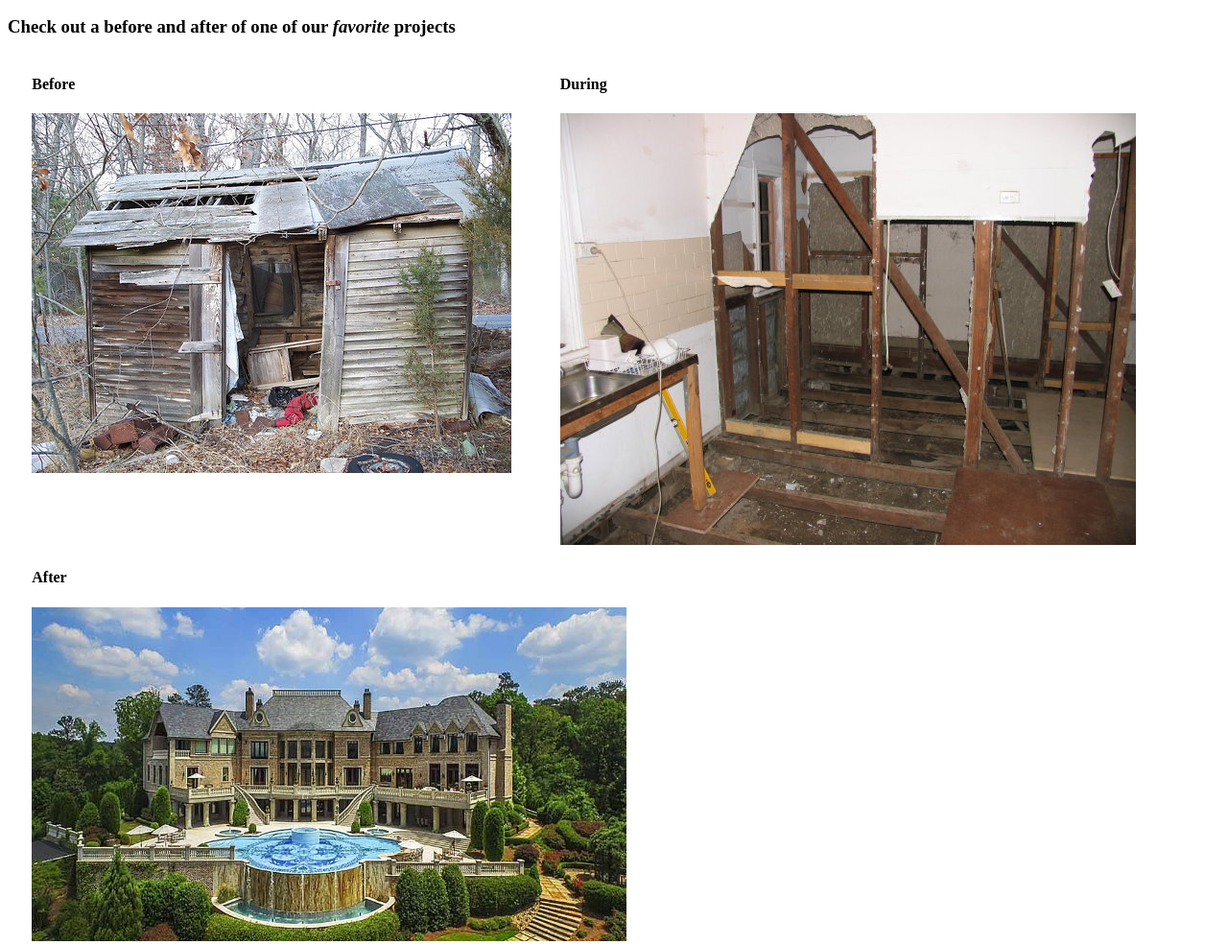
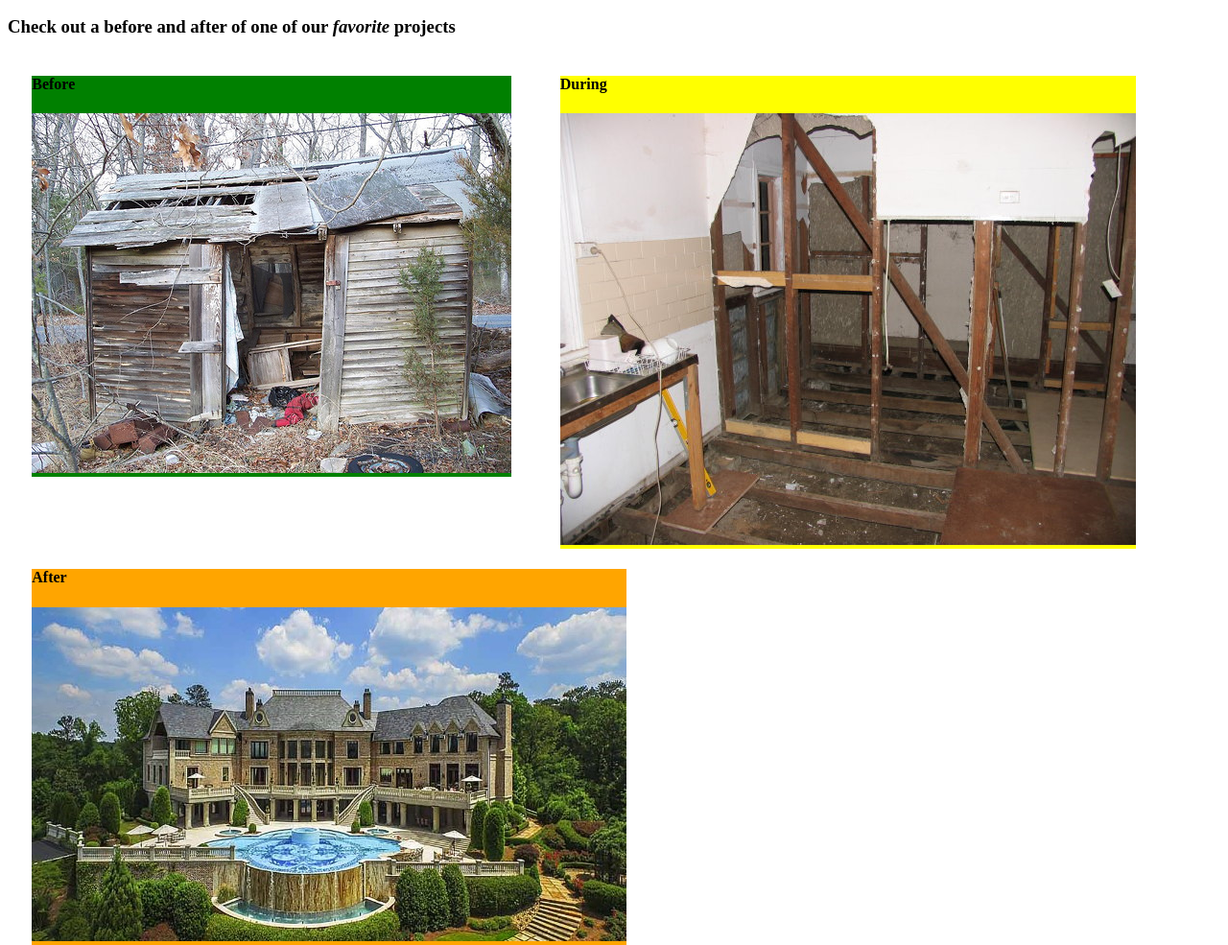
Before and after one commit to BrianHGrant/interior-decorator, a plain HTML site: page index.html in a window 1280 px wide. Shown: the part 110-1095 px from the top of the page at 96% size. Drawn offline with Linux system fonts and the light colour scheme.

Commit message:
add background colours to columns

```diff
--- a/css/css.css
+++ b/css/css.css
@@ -6,3 +6,15 @@
   float: left;
   padding: 0% 2% 0% 2%;
 }
+
+.before {
+  background-color: green;
+}
+
+.during {
+  background-color: yellow;
+}
+
+.after {
+  background-color: orange;
+}
--- a/index.html
+++ b/index.html
@@ -15,16 +15,22 @@
     </h3>
 
     <div class="column">
+      <div class="before">
         <h4>Before</h4>
         <img src="img/shack.jpg" alt="Before Construction Photo" />
       </div>
+    </div>
     <div class="column">
+      <div class="during">
         <h4>During</h4>
         <img src="img/construction.png" alt="During Construction Photo" />
       </div>
+    </div>
     <div class="column">
+      <div class="after">
         <h4>After</h4>
         <img src="img/mansion.jpeg" alt="After Construction Photo" />
+      </div>
     </div>
 
   </body>
```
Lines whose indentation alone changed are shown as unchanged.
